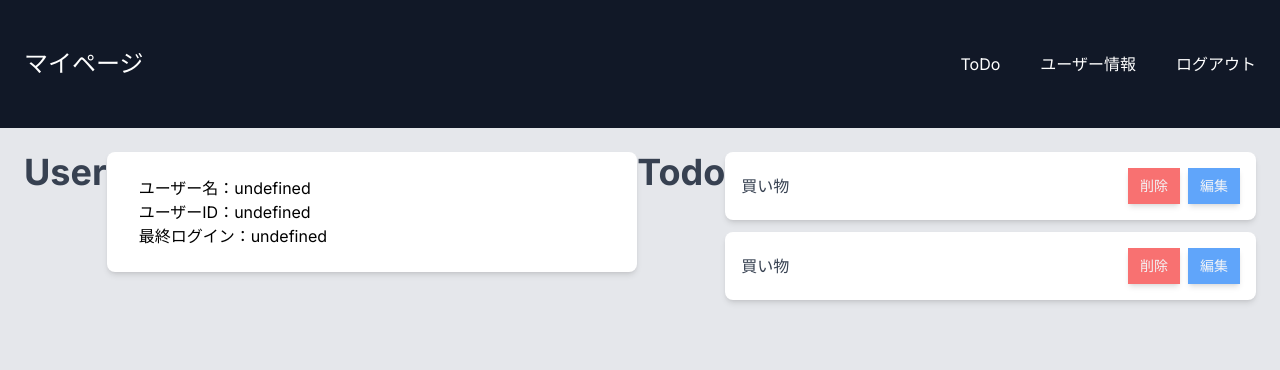
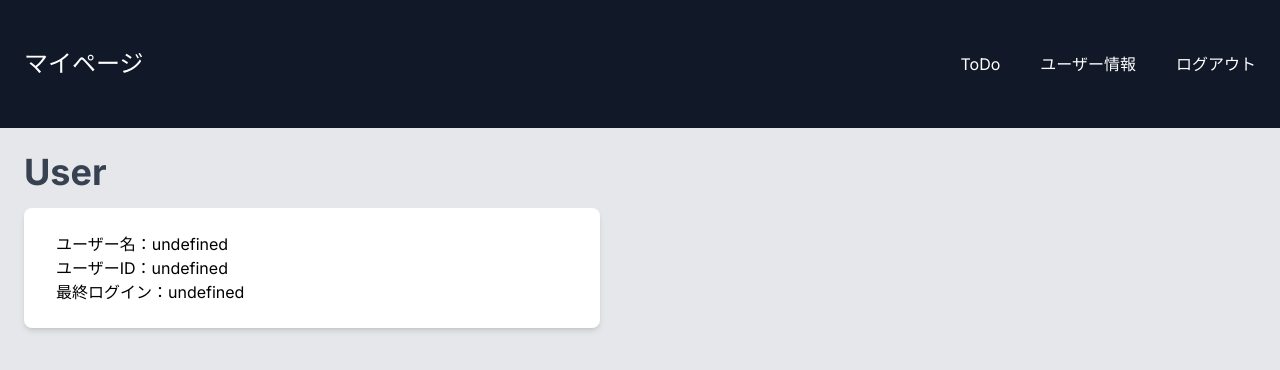
Before and after one commit to drying/todoapp, a Next.js app: page /mypage in a window 1280 px wide. Shown: the top 370 px of the page. Built offline with nearby package versions, Linux system fonts and the light colour scheme; no server answers.

Commit message:
♻️ マイページの表示修正

```diff
--- a/src/app/mypage/page.tsx
+++ b/src/app/mypage/page.tsx
@@ -13,11 +13,11 @@ export default async function Mypage() {
   return (
     <>
       <Header title="マイページ" leftMenu="ToDo" rightMenu="ユーザー情報" />
-
-      <div className="flex justify-around min-h-screen bg-gray-200 pt-6 px-6">
+      <div className="flex flex-col justify-start min-h-screen bg-gray-200 pt-6 px-6">
+        {/* ようこそ「ユーザー情報」さんに変更 */}
         <UserInformation />
-        <h2 className="text-4xl font-bold text-gray-700">Todo</h2>
-        <TodoList />
+        {/* <h2 className="text-4xl font-bold text-gray-700">Todo</h2>
+        <TodoList /> */}
       </div>
     </>
   );
```
